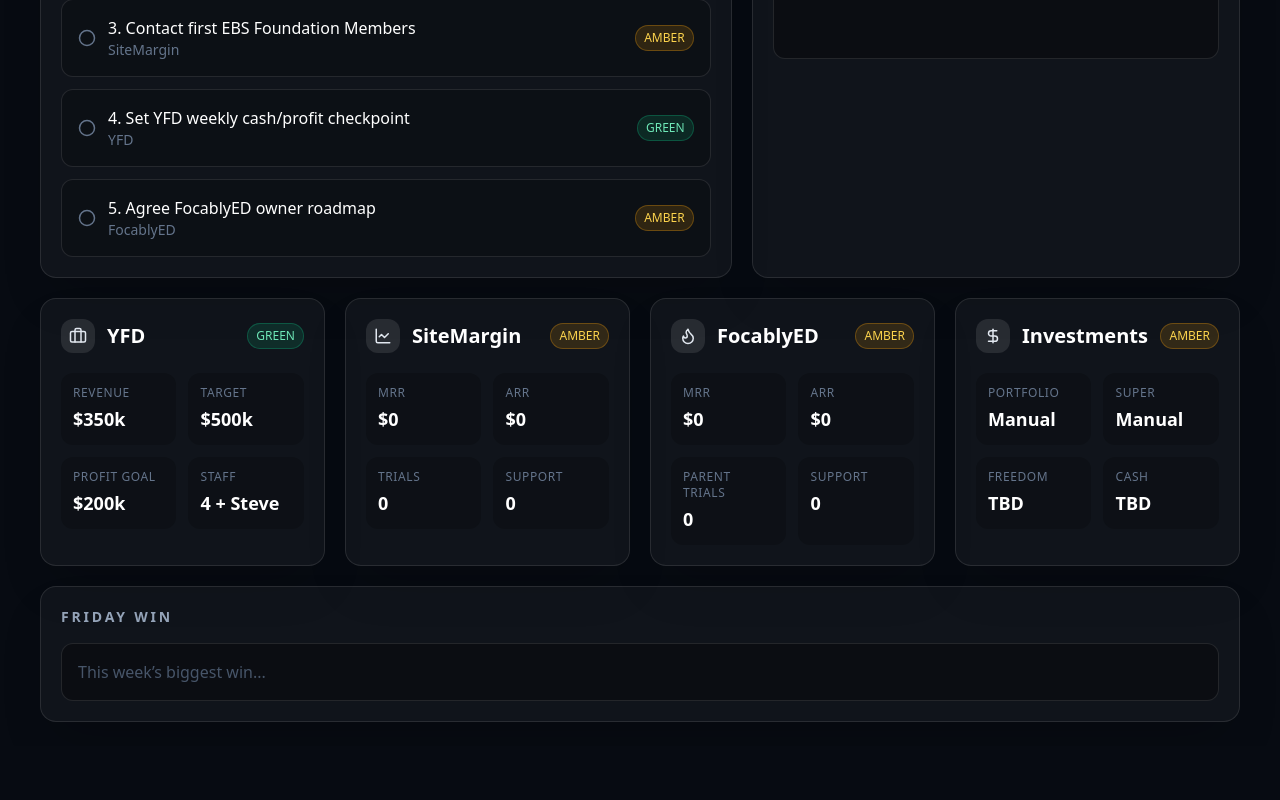
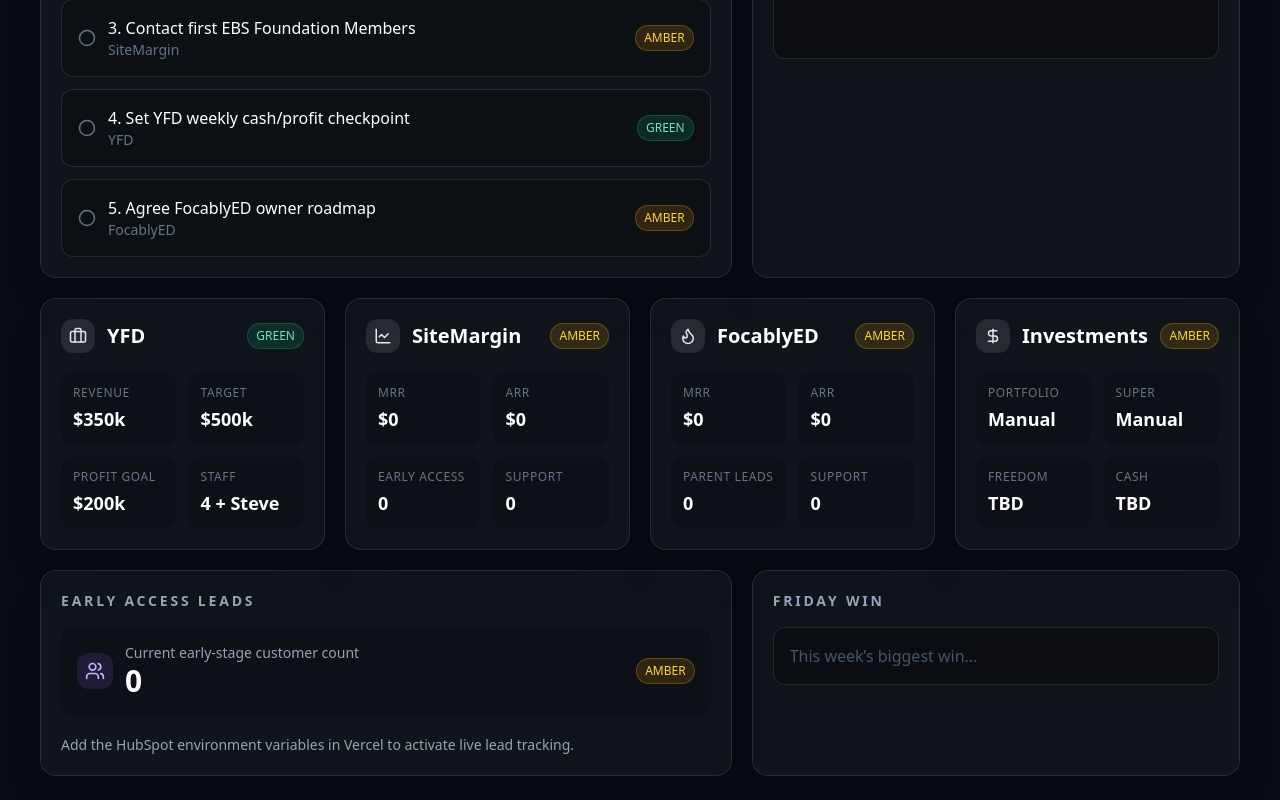
Before and after one commit to stevothomo99-cpu/SteveOS, a Next.js app: page / in a window 1280 px wide. Shown: the part 568-1368 px from the top of the page. Before the commit the page ends 1314 px from the top, so only its background shows below. Built offline with nearby package versions, Linux system fonts and the light colour scheme.

Commit message:
Show HubSpot early-access leads as early customer count

```diff
--- a/app/page.tsx
+++ b/app/page.tsx
@@ -1,6 +1,7 @@
-import { AlertCircle, Briefcase, CheckCircle2, Circle, DollarSign, Flame, LineChart, Target } from 'lucide-react'
+import { AlertCircle, Briefcase, CheckCircle2, Circle, DollarSign, Flame, LineChart, Target, Users } from 'lucide-react'
 import { Card } from '../components/Card'
 import { StatusPill } from '../components/StatusPill'
+import { getEarlyAccessLeads } from '../lib/hubspot'
 
 const criticalFive = [
   { title: 'Complete launch-critical testing', area: 'SiteMargin', status: 'amber' },
@@ -10,22 +11,23 @@
   { title: 'Agree FocablyED owner roadmap', area: 'FocablyED', status: 'amber' },
 ]
 
-const businesses = [
-  { name: 'YFD', icon: Briefcase, health: 'green', metrics: [['Revenue', '$350k'], ['Target', '$500k'], ['Profit Goal', '$200k'], ['Staff', '4 + Steve']] },
-  { name: 'SiteMargin', icon: LineChart, health: 'amber', metrics: [['MRR', '$0'], ['ARR', '$0'], ['Trials', '0'], ['Support', '0']] },
-  { name: 'FocablyED', icon: Flame, health: 'amber', metrics: [['MRR', '$0'], ['ARR', '$0'], ['Parent Trials', '0'], ['Support', '0']] },
-  { name: 'Investments', icon: DollarSign, health: 'amber', metrics: [['Portfolio', 'Manual'], ['Super', 'Manual'], ['Freedom', 'TBD'], ['Cash', 'TBD']] },
-]
+export default async function Home() {
+  const date = new Intl.DateTimeFormat('en-AU', { weekday: 'long', day: 'numeric', month: 'long' }).format(new Date())
+  const leads = await getEarlyAccessLeads()
 
-export default function Home() {
-  const date = new Intl.DateTimeFormat('en-AU', { weekday: 'long', day: 'numeric', month: 'long' }).format(new Date())
+  const businesses = [
+    { name: 'YFD', icon: Briefcase, health: 'green', metrics: [['Revenue', '$350k'], ['Target', '$500k'], ['Profit Goal', '$200k'], ['Staff', '4 + Steve']] },
+    { name: 'SiteMargin', icon: LineChart, health: 'amber', metrics: [['MRR', '$0'], ['ARR', '$0'], ['Early Access', String(leads.total)], ['Support', '0']] },
+    { name: 'FocablyED', icon: Flame, health: 'amber', metrics: [['MRR', '$0'], ['ARR', '$0'], ['Parent Leads', '0'], ['Support', '0']] },
+    { name: 'Investments', icon: DollarSign, health: 'amber', metrics: [['Portfolio', 'Manual'], ['Super', 'Manual'], ['Freedom', 'TBD'], ['Cash', 'TBD']] },
+  ]
 
   return (
     <main className="min-h-screen px-6 py-6 md:px-10">
       <div className="mx-auto max-w-7xl">
         <header className="mb-8 flex flex-col gap-3 md:flex-row md:items-end md:justify-between">
           <div>
-            <p className="text-sm uppercase tracking-[0.3em] text-slate-500">SteveOS v0.1</p>
+            <p className="text-sm uppercase tracking-[0.3em] text-slate-500">SteveOS v0.2</p>
             <h1 className="mt-2 text-4xl font-bold tracking-tight text-white">Mission Control</h1>
           </div>
           <div className="rounded-full border border-white/10 bg-white/[0.04] px-4 py-2 text-sm text-slate-300">{date}</div>
@@ -98,7 +100,40 @@
             })}
           </div>
 
-          <Card title="Friday Win" className="lg:col-span-12">
+          <Card title="Early Access Leads" className="lg:col-span-7">
+            <div className="mb-5 flex items-center justify-between rounded-xl bg-black/20 p-4">
+              <div className="flex items-center gap-3">
+                <div className="rounded-xl bg-violet-500/15 p-2 text-violet-300"><Users size={20} /></div>
+                <div>
+                  <p className="text-sm text-slate-400">Current early-stage customer count</p>
+                  <p className="text-3xl font-bold text-white">{leads.total}</p>
+                </div>
+              </div>
+              <StatusPill status={leads.configured && !leads.error ? 'green' : 'amber'} />
+            </div>
+
+            {!leads.configured ? (
+              <p className="text-sm text-slate-400">Add the HubSpot environment variables in Vercel to activate live lead tracking.</p>
+            ) : leads.error ? (
+              <p className="text-sm text-red-300">{leads.error}</p>
+            ) : leads.recent.length === 0 ? (
+              <p className="text-sm text-slate-400">No matching early-access leads yet.</p>
+            ) : (
+              <div className="space-y-2">
+                {leads.recent.map((lead) => (
+                  <div key={lead.id} className="flex items-center justify-between gap-4 rounded-xl border border-white/10 bg-black/20 p-3">
+                    <div>
+                      <p className="font-medium text-white">{lead.name}</p>
+                      <p className="text-sm text-slate-500">{lead.email}</p>
+                    </div>
+                    <p className="text-xs text-slate-500">{lead.createdAt ? new Date(lead.createdAt).toLocaleDateString('en-AU') : ''}</p>
+                  </div>
+                ))}
+              </div>
+            )}
+          </Card>
+
+          <Card title="Friday Win" className="lg:col-span-5">
             <input className="w-full rounded-xl border border-white/10 bg-black/30 p-4 text-slate-200 outline-none placeholder:text-slate-600" placeholder="This week’s biggest win..." />
           </Card>
         </div>
```
